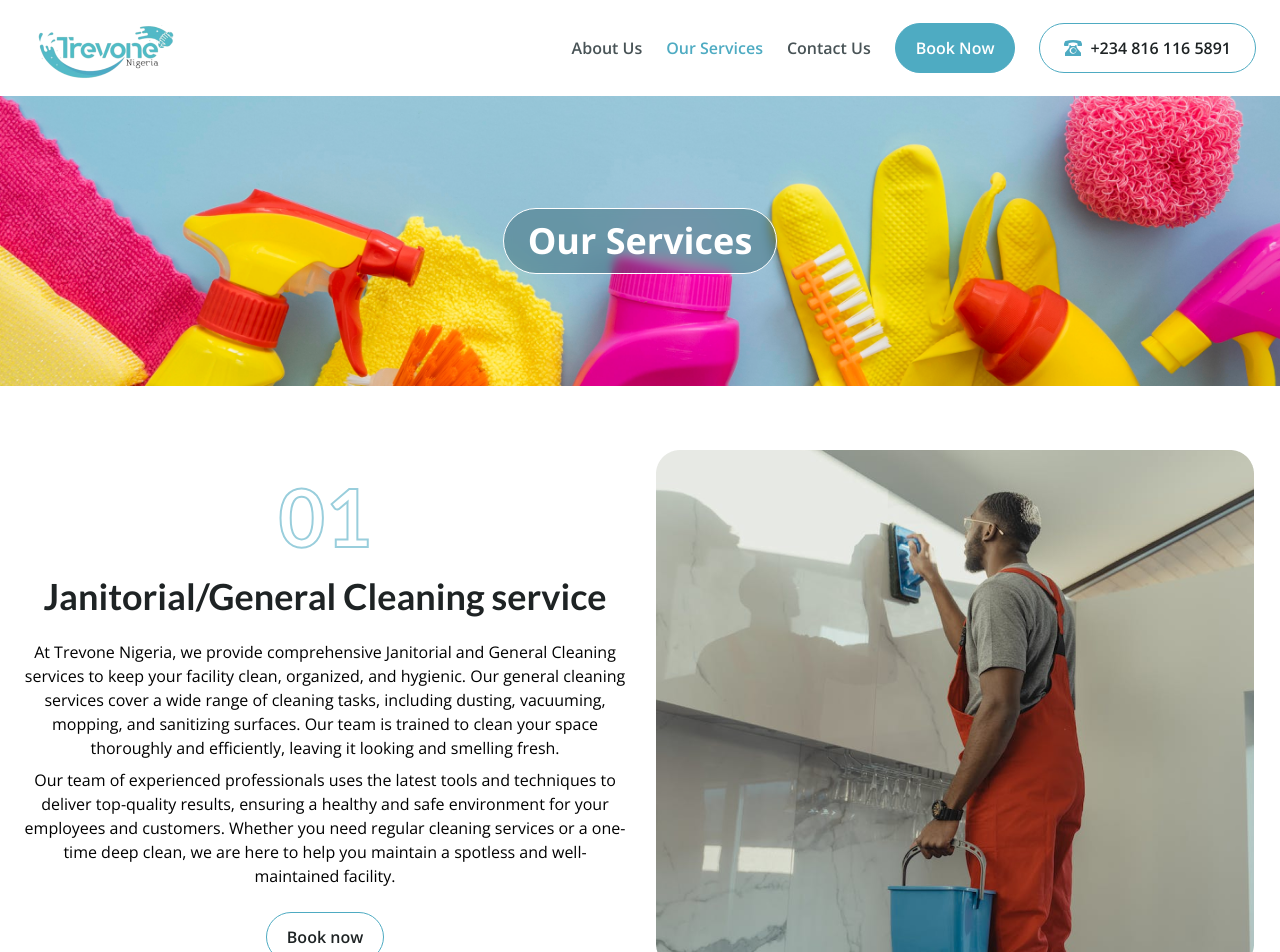
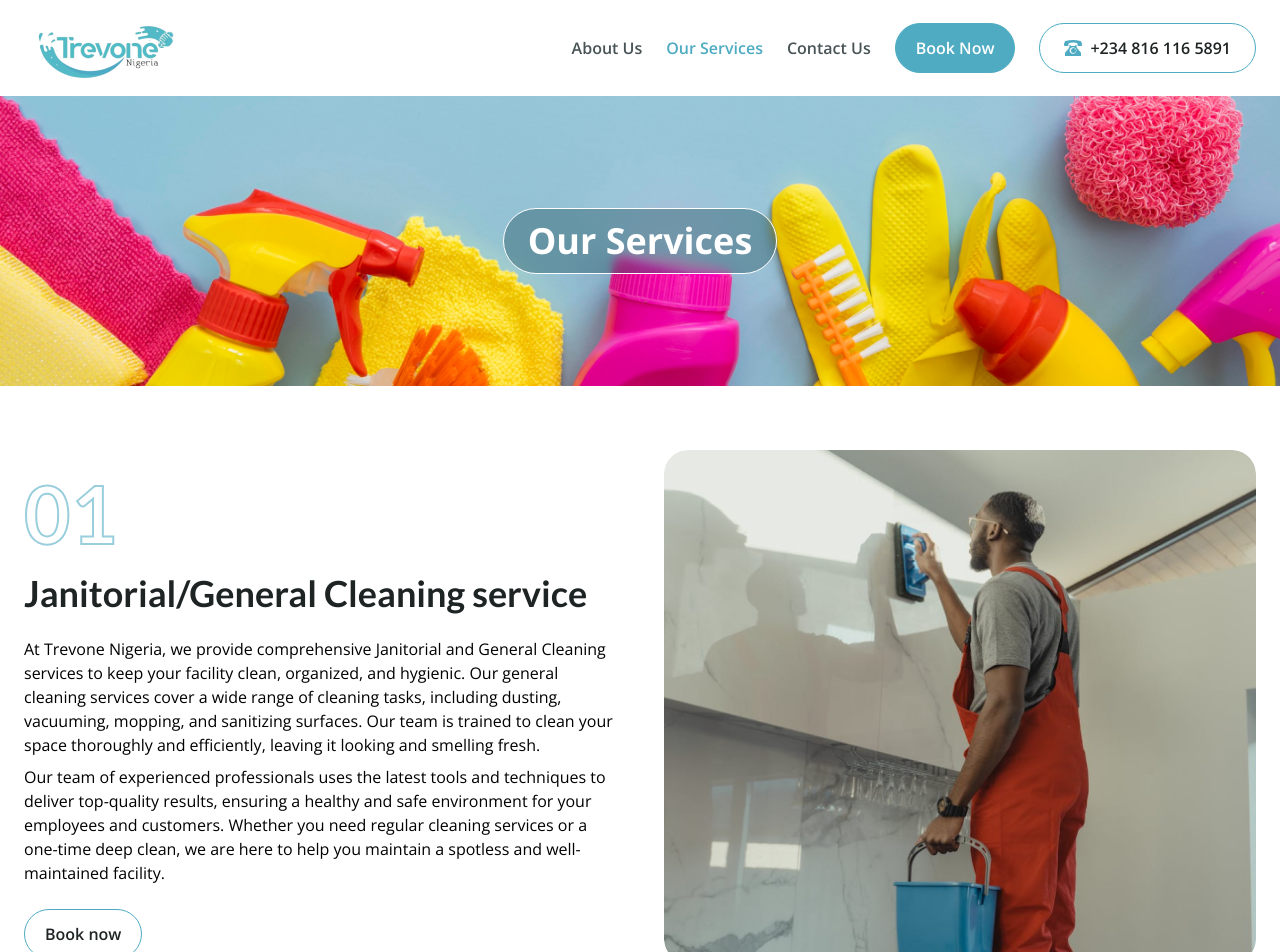
Before and after one commit to Joshuafolorunsho/trevonecleaners, a Next.js app: page /services in a window 1280 px wide. Shown: the top 952 px of the page. Built offline with nearby package versions, Linux system fonts and the light colour scheme.

Commit message:
I worked on services page

```diff
--- a/src/components/Button.tsx
+++ b/src/components/Button.tsx
@@ -5,9 +5,15 @@ interface ButtonProps {
   variant?: 'primary' | 'outline';
   className?: string;
   children: React.ReactNode;
+  onClick?: () => void;
 }
 
-export const Button: React.FC<ButtonProps> = ({ variant = 'primary', className, children }) => {
+export const Button: React.FC<ButtonProps> = ({
+  variant = 'primary',
+  className,
+  children,
+  onClick
+}) => {
   return (
     <button
       className={clsx(
@@ -18,6 +24,7 @@ export const Button: React.FC<ButtonProps> = ({ variant = 'primary', className,
         variant === 'outline' && ' hover:bg-primary-300 hover:text-white',
         className
       )}
+      onClick={onClick}
     >
       {children}
     </button>
--- a/src/components/Header.tsx
+++ b/src/components/Header.tsx
@@ -99,18 +99,24 @@ export const Header = () => {
           isOpen ? 'block' : 'hidden'
         )}
       >
-        {navItems.map((item) => {
+        {navItems.map((item, idx) => {
           const isActive = item.href === router.pathname;
           return (
-            <li key={item.name}>
+            <li key={idx} onClick={() => setIsOpen((prev) => (prev = false))}>
               <Link className={clsx('', isActive && 'text-primary-100')} href={item.href}>
                 {item.name}
               </Link>
             </li>
           );
         })}
-        <LinkButton href="/book">Book Now</LinkButton>
-        <Button variant="outline" className="block lg:inline-block">
+        <LinkButton href="/book" onClick={() => setIsOpen((prev) => (prev = false))}>
+          Book Now
+        </LinkButton>
+        <Button
+          variant="outline"
+          className="block lg:inline-block"
+          onClick={() => setIsOpen((prev) => (prev = false))}
+        >
           <div className="flex items-center space-x-2">
             <svg
               width="18"
--- a/src/components/LinkButton.tsx
+++ b/src/components/LinkButton.tsx
@@ -7,13 +7,15 @@ interface LinkButtonProps {
   className?: string;
   children: React.ReactNode;
   href: string;
+  onClick?: () => void;
 }
 
 export const LinkButton: React.FC<LinkButtonProps> = ({
   variant = 'primary',
   className,
   children,
-  href
+  href,
+  onClick
 }) => {
   return (
     <Link
@@ -26,6 +28,7 @@ export const LinkButton: React.FC<LinkButtonProps> = ({
         className
       )}
       href={href}
+      onClick={onClick}
     >
       {children}
     </Link>
--- a/src/components/Service.tsx
+++ b/src/components/Service.tsx
@@ -19,7 +19,7 @@ export const Service: React.FC<ServiceProps> = ({
   isTextRight
 }) => {
   return (
-    <section className="flex flex-col items-center gap-12 text-center sm:gap-10 md:flex-row md:gap-7">
+    <section className="flex flex-col gap-8 md:flex-row md:gap-12 md:pb-12 xl:items-center">
       <div className={clsx('order-1 flex-1', !isTextRight ? 'md:order-2' : 'md:order-none')}>
         <h2 className="font-outline-2 font-lato text-[80px] font-bold text-white">{number}</h2>
         <h3 className="font-lato text-4xl font-bold text-gray-950">{title}</h3>
@@ -29,7 +29,11 @@ export const Service: React.FC<ServiceProps> = ({
         </LinkButton>
       </div>
       <div className={clsx('order-2 flex-1', !isTextRight ? 'md:order-1' : 'md:order-none')}>
-        <img className="mx-auto max-w-full md:h-auto" src={image} alt="" />
+        <img
+          className="mx-auto h-full w-full rounded-3xl object-cover object-center xl:h-auto"
+          src={image}
+          alt=""
+        />
       </div>
     </section>
   );
--- a/src/pages/about.tsx
+++ b/src/pages/about.tsx
@@ -31,7 +31,7 @@ const Index = () => {
         <div className="container mx-auto">
           <div className=" md:flex md:space-x-20">
             <div className="mb-5 flex-1 md:mb-0">
-              <h2 className="text-center font-lato text-3xl font-bold text-primary-300 sml:text-5xl sm:leading-[60px] md:text-left">
+              <h2 className="text-center font-lato text-3xl font-bold text-primary-300 sml:text-5xl sml:leading-[60px] md:text-left">
                 Our achievements over the years as a cleaning{' '}
                 <span className="bg-primary-100 text-white">service</span>
               </h2>
--- a/src/pages/services.tsx
+++ b/src/pages/services.tsx
@@ -94,7 +94,7 @@ const Index = () => {
           </div>
         </div>
       </section>
-      <div className="container mx-auto my-6 space-y-12 sm:my-8 md:my-16 md:space-y-6">
+      <div className="container mx-auto my-6 space-y-8 sm:my-8 md:my-16 md:space-y-6">
         {SERVICES.map((service, index) => (
           <Service
             number={'0' + (index + 1)}
--- a/src/styles/globals.css
+++ b/src/styles/globals.css
@@ -15,7 +15,7 @@
   @apply px-6;
 }
 
-@media (max-width: 1024px) {
+@media (max-width: 1023px) {
   .container {
     max-width: 850px;
   }
```
